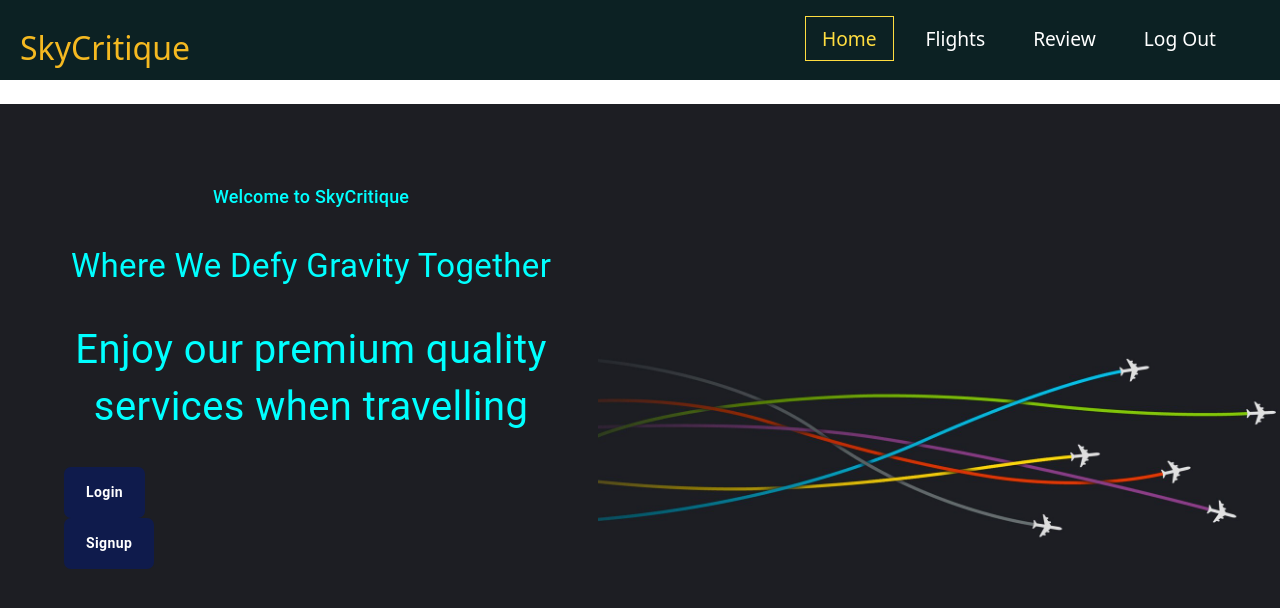
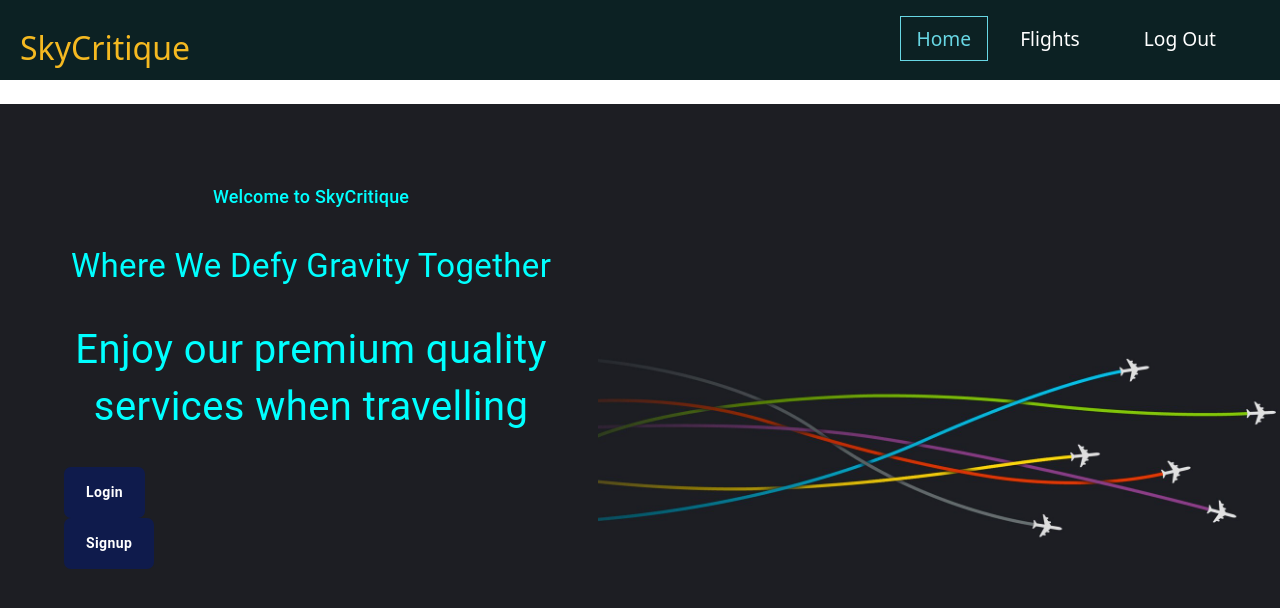
Before and after one commit to Malcolm-G/sky-critique, a React (Create React App) app in the folder client/: page / in a window 1280 px wide. Shown: the top 608 px of the page. Built offline with nearby package versions, Linux system fonts and the light colour scheme.

Commit message:
added nav link

```diff
--- a/client/src/App.css
+++ b/client/src/App.css
@@ -300,12 +300,12 @@ p{
 
   .nav-item:hover:after {
     width: 100%;
-    background: #ffdd40;
+    background: #68d7e4;
   }
 
   .nav-item .active {
-    color: #ffdd40;
-    border: 1px solid #ffdd40;
+    color:  #68d7e4;
+    border: 1px solid  #68d7e4;
   }
 
   .nav-icon {
--- a/client/src/components/Navbar.js
+++ b/client/src/components/Navbar.js
@@ -29,7 +29,7 @@ function NavBar() {
             <li className="nav-item">
               <NavLink
                 exact
-                to="/about"
+                to="/flights"
                 activeClassName="active"
                 className="nav-links"
                 onClick={handleClick}
@@ -38,20 +38,12 @@ function NavBar() {
               </NavLink>
             </li>
             <li className="nav-item">
-              <NavLink
-                exact
-                to="/blog"
-                activeClassName="active"
-                className="nav-links"
-                onClick={handleClick}
-              >
-                Review
-              </NavLink>
+
             </li>
             <li className="nav-item">
               <NavLink
                 exact
-                to="/contact"
+                to="/logout"
                 activeClassName="active"
                 className="nav-links"
                 onClick={handleClick}
```
Also changed, not shown: 1 other file (tests, documents, lock files or other folders).
